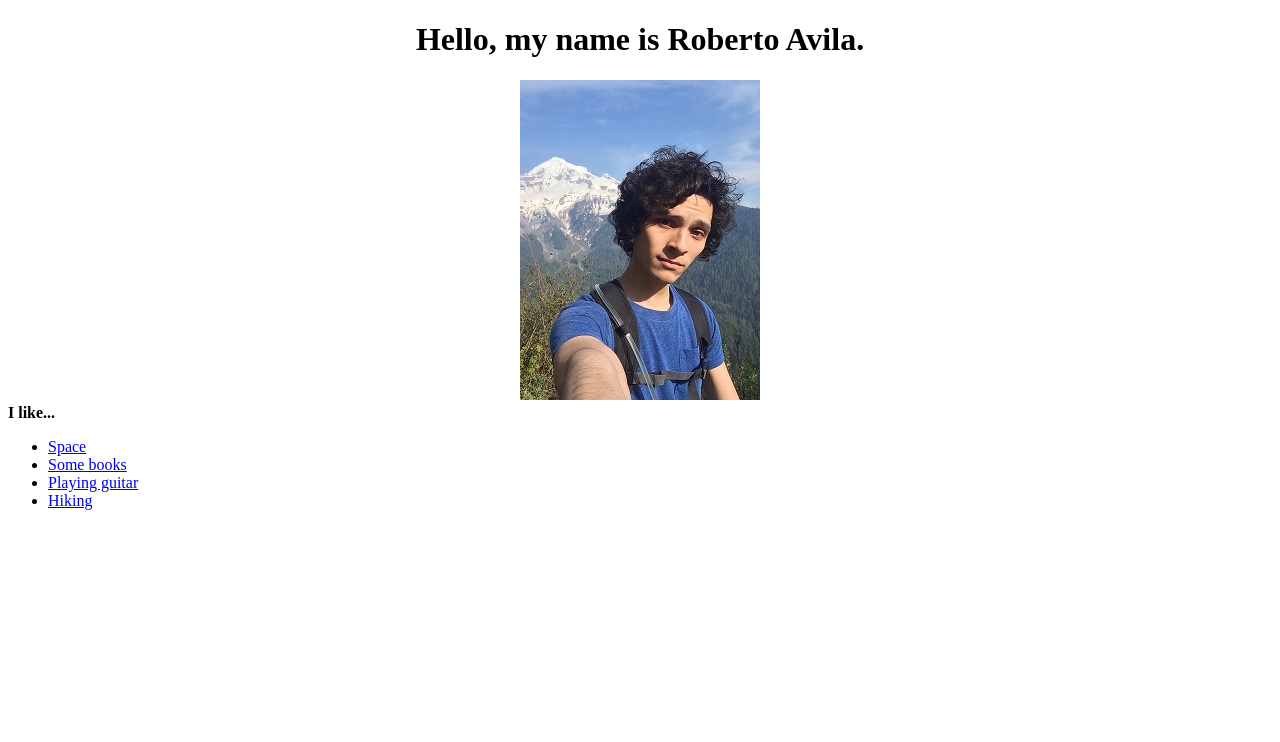
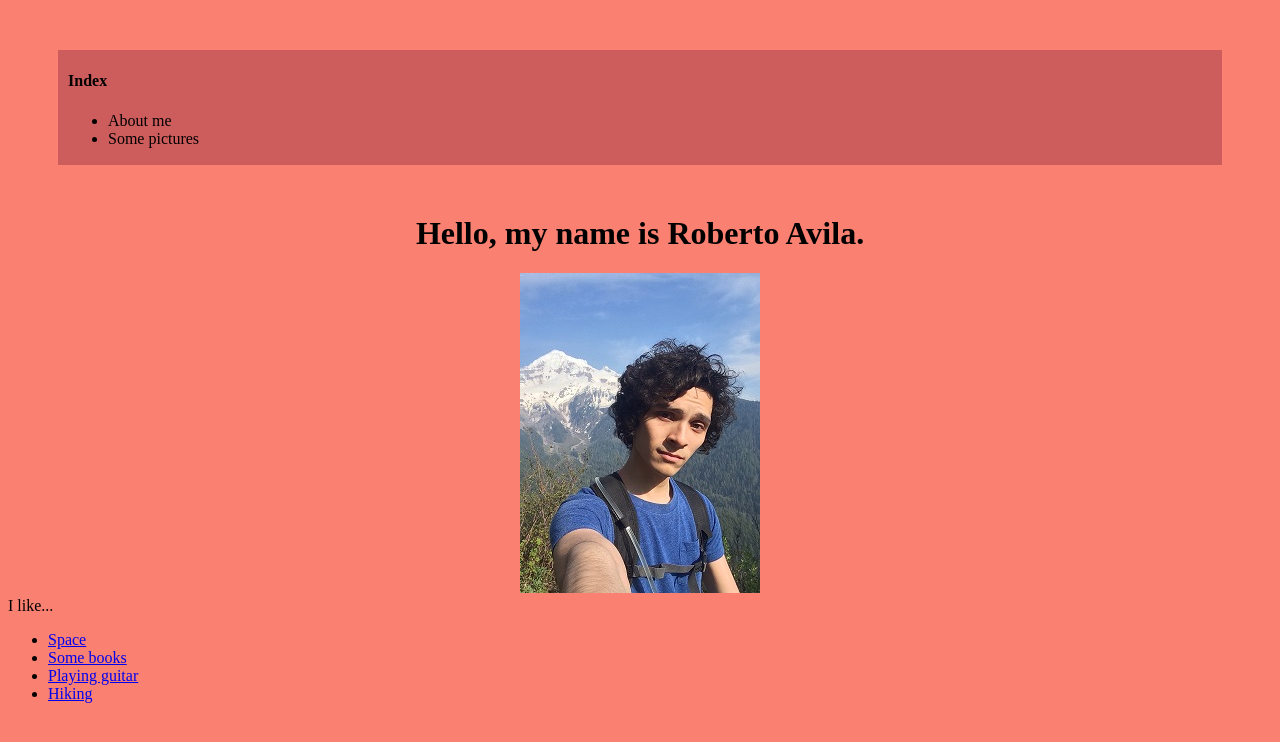
Before and after one commit to AvilaRoberto/AvilaRoberto.github.io, a plain HTML site: page index.html in a window 1280 px wide. Drawn offline with Linux system fonts and the light colour scheme.

Commit message:
Began adding css.

```diff
--- a/index.html
+++ b/index.html
@@ -2,20 +2,37 @@
 <html>
 <head>
   <title>Welcome.</title>
+  <link rel="stylesheet" type="text/css" href="main.css"/>
 </head>
 
+<div class="container">
 <body>
+
+	<div class="nav">
+		<h4>Index</h4>
+		<ul>
+			<li>About me</li>
+			<li>Some pictures</li>
+		</ul>
+	</div>
+
+
+
+	<div class="main">
 		<center><h1>Hello, my name is Roberto Avila.</h1>
 			<img src="images\Me.jpg" />
 		</center>
 
-  <h10><b>I like...</b></h10>
+		<h11>I like...</h11>
 		<ul>
 			<li><a href="https://www.nasa.gov/">Space</a></li>
 			<li><a href="https://en.wikipedia.org/wiki/The_Wheel_of_Time">Some books</a></li>
 			<li><a href="https://www.instagram.com/p/-AtQFml7lb/?taken-by=roberto_avila_">Playing guitar</a></li>
 			<li><a href="http://www.oregonhikers.org/">Hiking</a></li>
 		</ul>
+    	</div>
+
 </body>
+</div>
 
 </html>
--- /dev/null
+++ b/main.css
@@ -0,0 +1,13 @@
+h1 {
+
+}
+
+body {
+	background-color: #FA8072;
+}
+
+.nav {
+	background-color: #CD5C5C;
+	margin: 50px;
+	padding: 1px 10px;
+}
```
Lines whose indentation alone changed are shown as unchanged.
